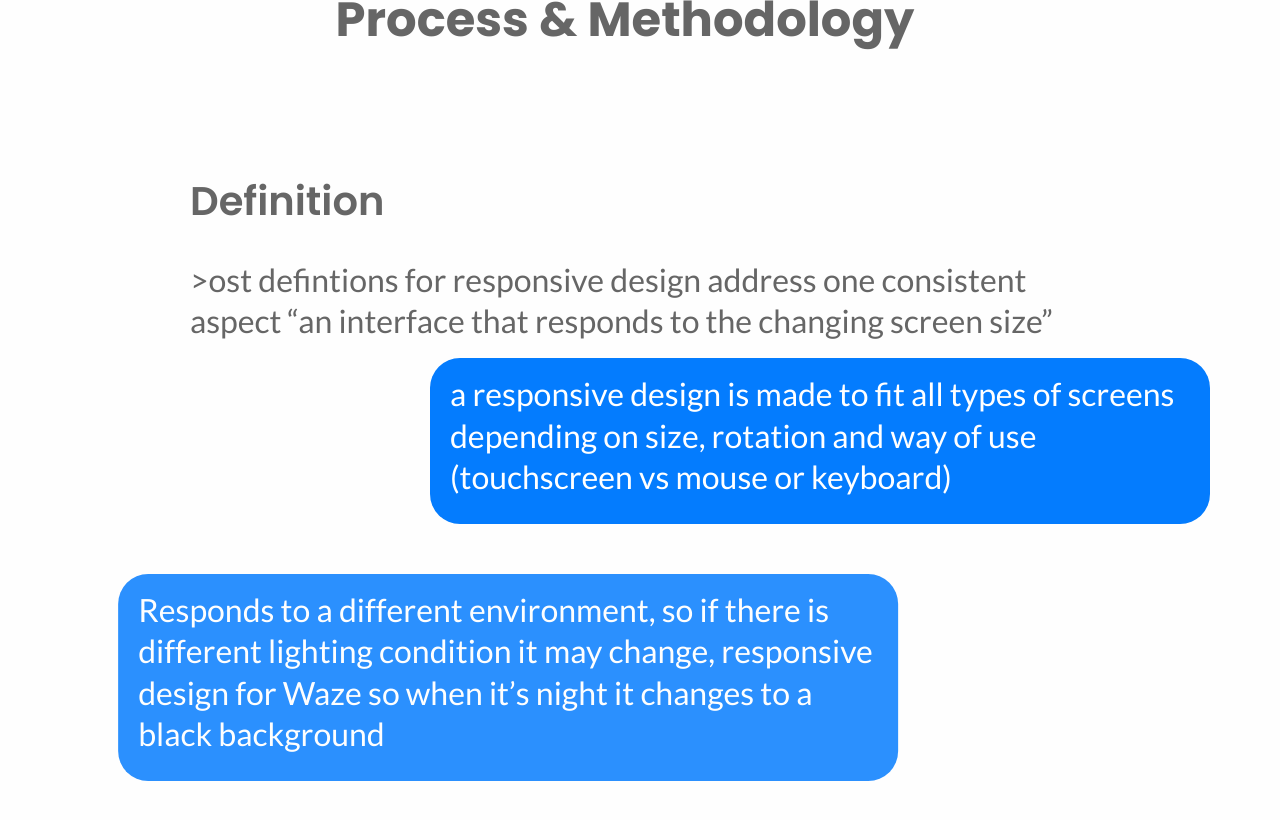
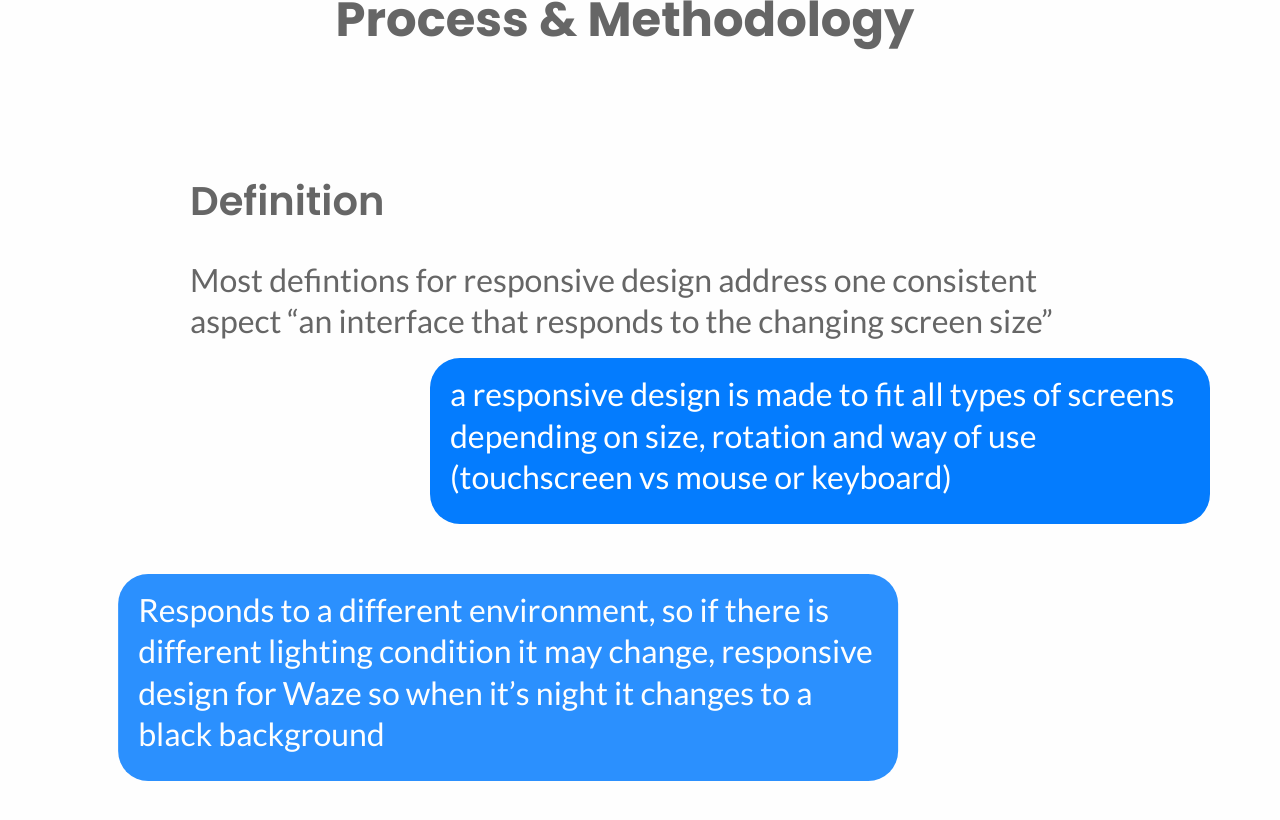
Before and after one commit to naher94/fluid-design, a Jekyll site: the page built from index.html, in a window 1280 px wide and 900 px high, scrolled down 9136 px. Shown: the top 820 px of the window. Built offline with Jekyll 4.4.1, drawn with Linux system fonts in a browser that asks for light colours.

Commit message:
Copy updates

```diff
--- a/index.html
+++ b/index.html
@@ -140,7 +140,7 @@ layout: default
   <div class="columns small-12 medium-9 medium-centered">
     <h1>Process & Methodology</h1>
     <h2>Definition</h2>
-    <p>>ost defintions for responsive design address one consistent aspect “an interface that responds to the changing screen size”</p>
+    <p>Most defintions for responsive design address one consistent aspect “an interface that responds to the changing screen size”</p>
   </div>
   <div class="small-12 columns">
     <div class="message-bubble small-11 small-offset-1 medium-8 medium-offset-4">
```
Also changed, not shown: 2 other files.
